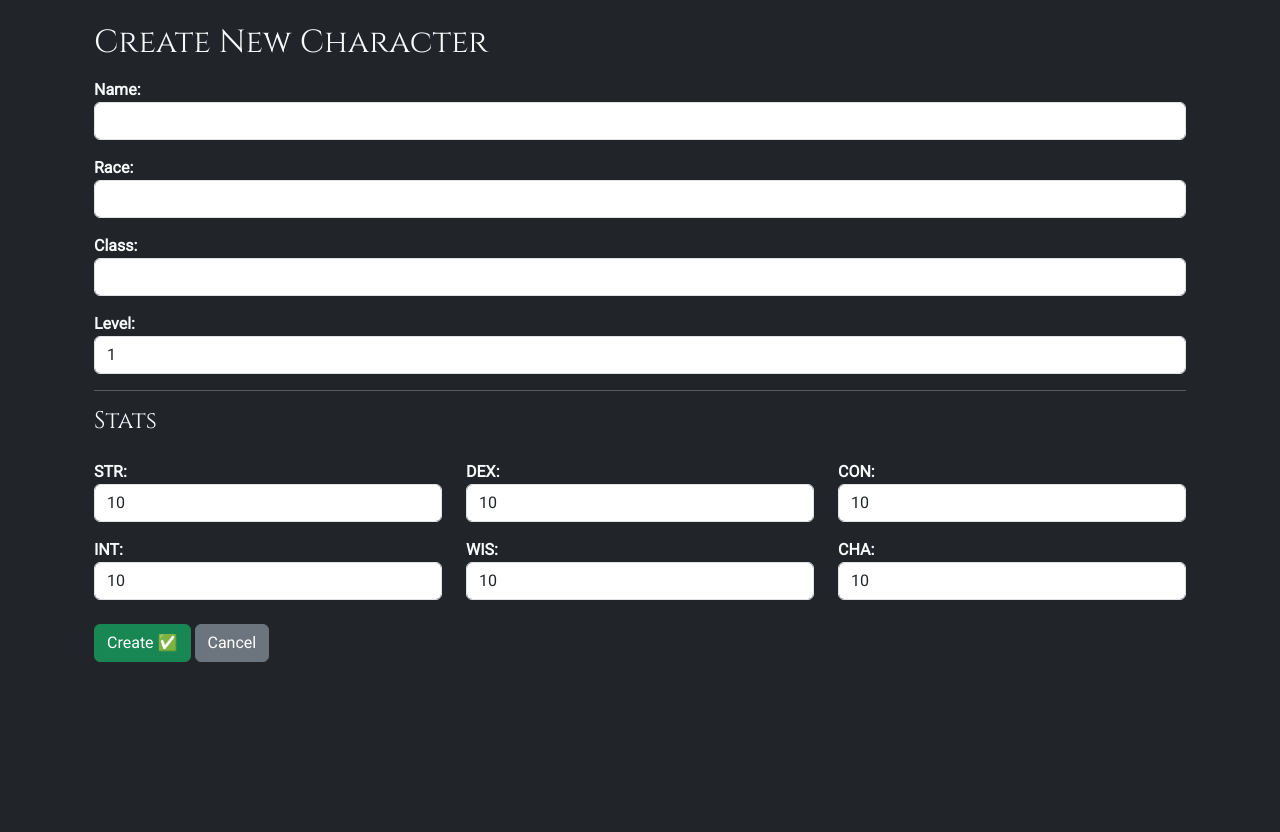
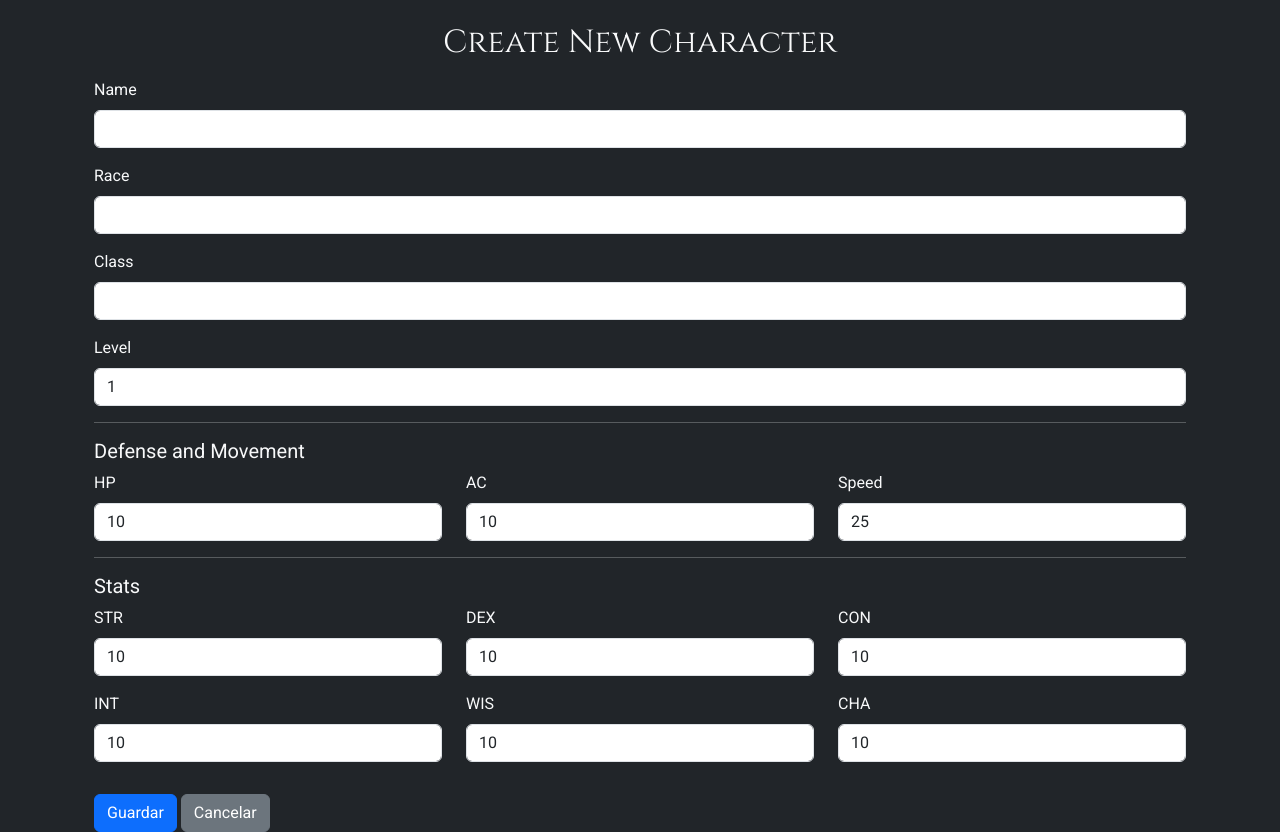
Before and after one commit to MartinBentura/DnD_Proyecto_Personal, a Flask app: page /create in a window 1280 px wide. Shown: the part 56-888 px from the top of the page. Before the commit the page ends 718 px from the top, so only its background shows below. Run offline with Flask 3, Linux system fonts and the light colour scheme.

Commit message:
HP, AC, Speed
Added spot for HP, AC and Speed. Redesigned character sheet to add said stats.

```diff
--- a/app.py
+++ b/app.py
@@ -4,7 +4,7 @@ import math
 
 app = Flask(__name__)
 
-# Configuración de BD SQLite
+# Configuración BD
 app.config['SQLALCHEMY_DATABASE_URI'] = 'sqlite:///characters.db'
 app.config['SQLALCHEMY_TRACK_MODIFICATIONS'] = False
 
@@ -26,12 +26,16 @@ class Personaje(db.Model):
     wis = db.Column(db.Integer, default=10)
     cha = db.Column(db.Integer, default=10)
 
+    # Combat
+    hp = db.Column(db.Integer, default=10)
+    ac = db.Column(db.Integer, default=10)
+    speed = db.Column(db.Integer, default=30)
+
 
 with app.app_context():
     db.create_all()
 
 
-# Función para calcular modificadores de D&D
 def get_modifier(stat):
     return math.floor((stat - 10) / 2)
 
@@ -41,12 +45,14 @@ def home():
     characters = Personaje.query.all()
     return render_template("index.html", characters=characters)
 
+
 @app.route("/character/<int:id>")
 def view_character(id):
     character = Personaje.query.get(id)
     if not character:
         return redirect(url_for("home"))
-    return render_template("character.html", character=character, get_modifier=get_modifier, getattr=getattr)
+    return render_template("character.html", character=character,
+                           get_modifier=get_modifier, getattr=getattr)
 
 
 @app.route("/delete/<int:id>")
@@ -71,7 +77,10 @@ def create_character():
             con=int(request.form["con"]),
             int=int(request.form["int"]),
             wis=int(request.form["wis"]),
-            cha=int(request.form["cha"])
+            cha=int(request.form["cha"]),
+            hp=int(request.form["hp"]),
+            ac=int(request.form["ac"]),
+            speed=int(request.form["speed"])
         )
 
         db.session.add(new_char)
@@ -96,6 +105,9 @@ def edit_character(id):
         character.int = int(request.form["int"])
         character.wis = int(request.form["wis"])
         character.cha = int(request.form["cha"])
+        character.hp = int(request.form["hp"])
+        character.ac = int(request.form["ac"])
+        character.speed = int(request.form["speed"])
 
         db.session.commit()
         return redirect(url_for("home"))
--- a/templates/create_character.html
+++ b/templates/create_character.html
@@ -1,38 +1,64 @@
 {% extends "layout.html" %}
-
 {% block content %}
 <div class="container mt-4">
-    <h2>Create New Character</h2>
+    <h2 class="text-center mb-3">Create New Character</h2>
 
-    <form method="POST" class="mt-3">
+    <form method="POST">
 
-        <!-- Character Info -->
-        <label><strong>Name:</strong></label>
-        <input type="text" name="name" class="form-control" required>
+        <!-- Campos básicos -->
+        <div class="mb-3">
+            <label class="form-label">Name</label>
+            <input type="text" class="form-control" name="name" required>
+        </div>
 
-        <label class="mt-3"><strong>Race:</strong></label>
-        <input type="text" name="race" class="form-control" required>
+        <div class="mb-3">
+            <label class="form-label">Race</label>
+            <input type="text" class="form-control" name="race" required>
+        </div>
 
-        <label class="mt-3"><strong>Class:</strong></label>
-        <input type="text" name="character_class" class="form-control" required>
+        <div class="mb-3">
+            <label class="form-label">Class</label>
+            <input type="text" class="form-control" name="character_class" required>
+        </div>
 
-        <label class="mt-3"><strong>Level:</strong></label>
-        <input type="number" name="level" class="form-control" min="1" max="20" value="1" required>
+        <div class="mb-3">
+            <label class="form-label">Level</label>
+            <input type="number" class="form-control" name="level" min="1" value="1" required>
+        </div>
 
+        <!-- NEW: HP / AC / Speed -->
         <hr>
-        <h4>Stats</h4>
+        <h5>Defense and Movement</h5>
+        <div class="row">
+            <div class="col">
+                <label class="form-label">HP</label>
+                <input type="number" class="form-control" name="hp" value="10">
+            </div>
+            <div class="col">
+                <label class="form-label">AC</label>
+                <input type="number" class="form-control" name="ac" value="10">
+            </div>
+            <div class="col">
+                <label class="form-label">Speed</label>
+                <input type="number" class="form-control" name="speed" value="25">
+            </div>
+        </div>
 
+        <!-- Stats -->
+        <hr>
+        <h5>Stats</h5>
         <div class="row">
             {% for stat in ["str","dex","con","int","wis","cha"] %}
-            <div class="col-md-4 mt-3">
-                <label><strong>{{ stat.upper() }}:</strong></label>
-                <input type="number" name="{{ stat }}" class="form-control" min="1" max="20" value="10" required>
+            <div class="col-4 mb-3">
+                <label class="form-label">{{ stat.upper() }}</label>
+                <input type="number" class="form-control" name="{{ stat }}" value="10">
             </div>
             {% endfor %}
         </div>
 
-        <button type="submit" class="btn btn-success mt-4">Create ✅</button>
-        <a href="{{ url_for('home') }}" class="btn btn-secondary mt-4">Cancel</a>
+        <button type="submit" class="btn btn-primary mt-3">Guardar</button>
+        <a href="{{ url_for('home') }}" class="btn btn-secondary mt-3">Cancelar</a>
+
     </form>
 </div>
 {% endblock %}
```
Also changed, not shown: static/css/styles.css (+30 -0 lines), templates/character.html (+47 -29 lines), templates/edit.html (+46 -24 lines), instance/characters.db.
